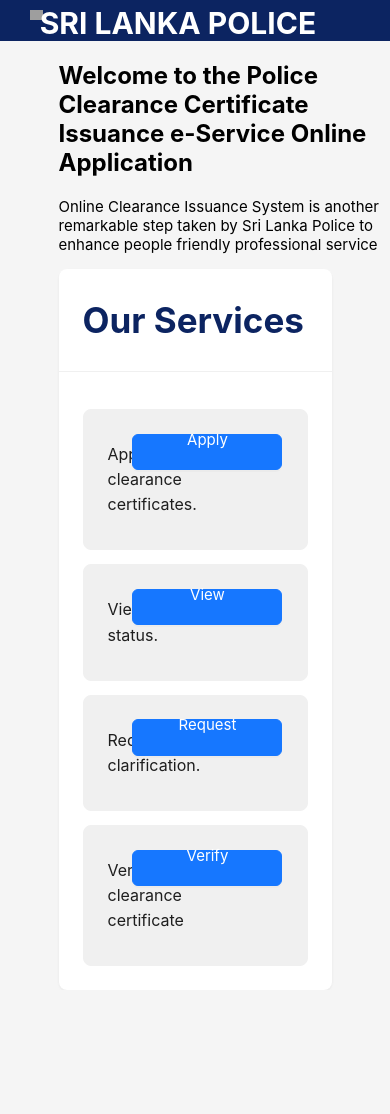
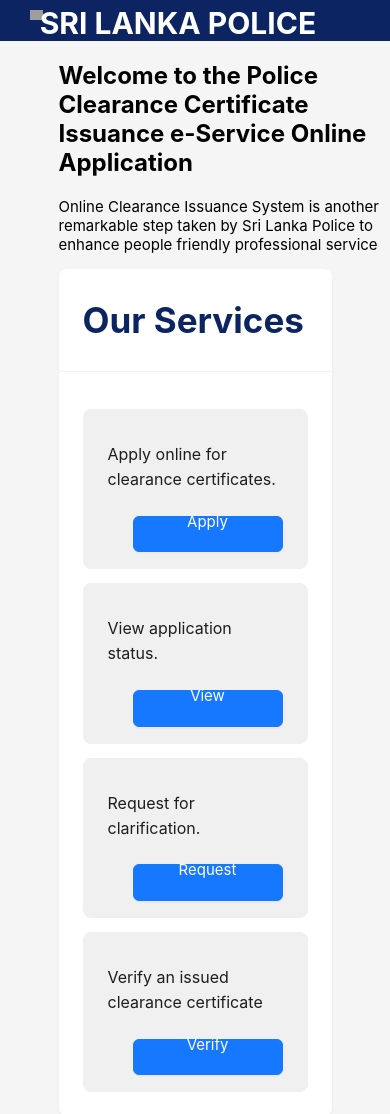
Before and after one commit to ideaBoostOrg/PoliceApp_FrontEnd, a React (Create React App) app: page /certificateVerification in a window 390 px wide. Before the commit the page ends 990 px from the top, so only its background shows below. Built offline with nearby package versions, Linux system fonts and the light colour scheme; grey boxes are pictures that could not be loaded.

Commit message:
add responsive partialy

```diff
--- a/src/components/Dashboard/Services.tsx
+++ b/src/components/Dashboard/Services.tsx
@@ -8,10 +8,10 @@
     <>
       <Card type="inner" className="custom-card">
         <Row>
-          <Col span={20}>
+          <Col xs={{span:24}} lg={{ span:20}} >
             <p>Apply online for clearance certificates.</p>
           </Col>
-          <Col span={4}>
+          <Col xs={{span:24}} lg={{ span:4}}>
             <Link to="/instructions">
               <Button className="card-btn">Apply</Button>
             </Link>
@@ -20,10 +20,10 @@
       </Card>
       <Card type="inner" className="custom-card">
         <Row>
-          <Col span={20}>
+          <Col  xs={{span:24}} lg={{ span:20}}>
             <p>View application status.</p>
           </Col>
-          <Col span={4}>
+          <Col xs={{span:24}} lg={{ span:4}}>
             <Link to="/statusCheck">
               <Button className="card-btn">View</Button>
             </Link>
@@ -32,10 +32,10 @@
       </Card>
       <Card type="inner" className="custom-card">
         <Row>
-          <Col span={20}>
+          <Col  xs={{span:24}} lg={{ span:20}}>
             <p>Request for clarification.</p>
           </Col>
-          <Col span={4}>
+          <Col xs={{span:24}} lg={{ span:4}}>
             <Link to="/requestClarificationInstructions">
               <Button className="card-btn">Request</Button>
             </Link>
@@ -44,10 +44,10 @@
       </Card>
       <Card type="inner" className="custom-card">
         <Row>
-          <Col span={20}>
+          <Col  xs={{span:24}} lg={{ span:20}}>
             <p>Verify an issued clearance certificate</p>
           </Col>
-          <Col span={4}>
+          <Col xs={{span:24}} lg={{ span:4}}>
             <Link to="/certificateVerification">
               <Button className="card-btn">Verify</Button>
             </Link>
```
